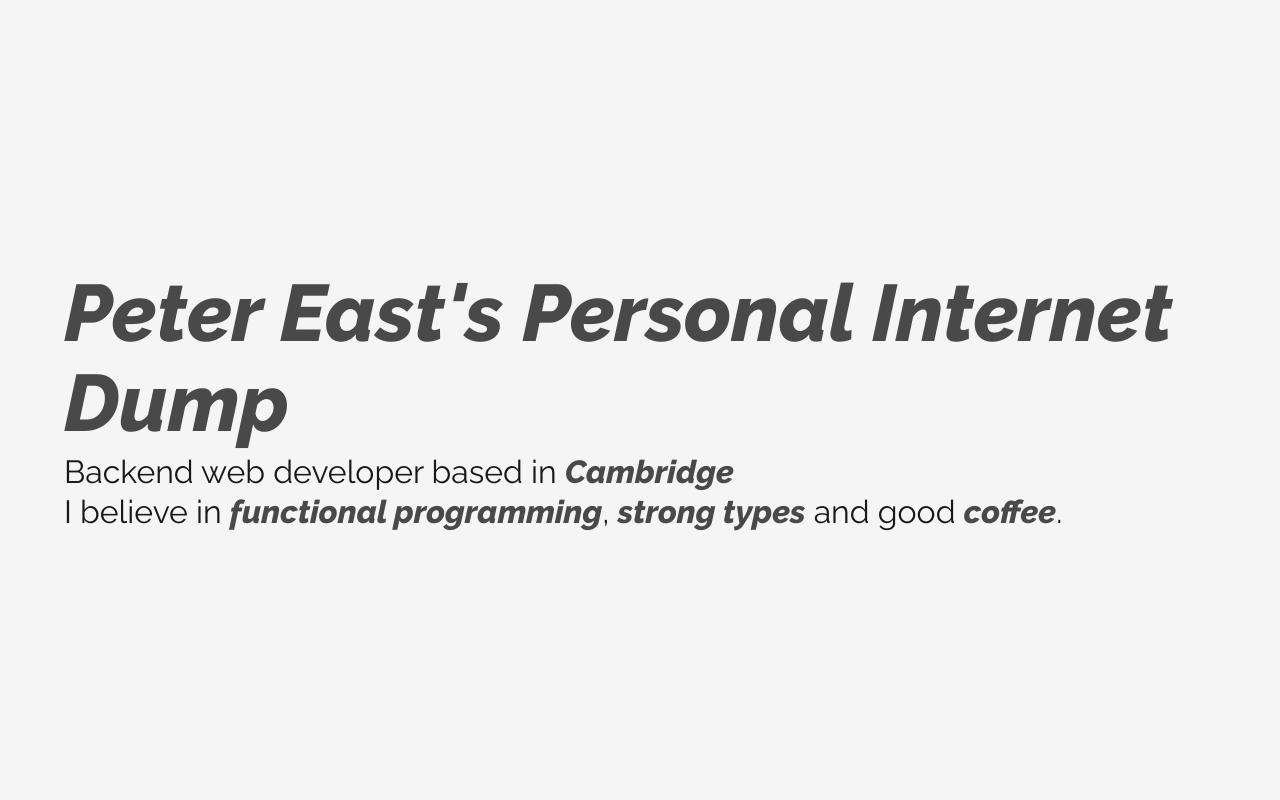
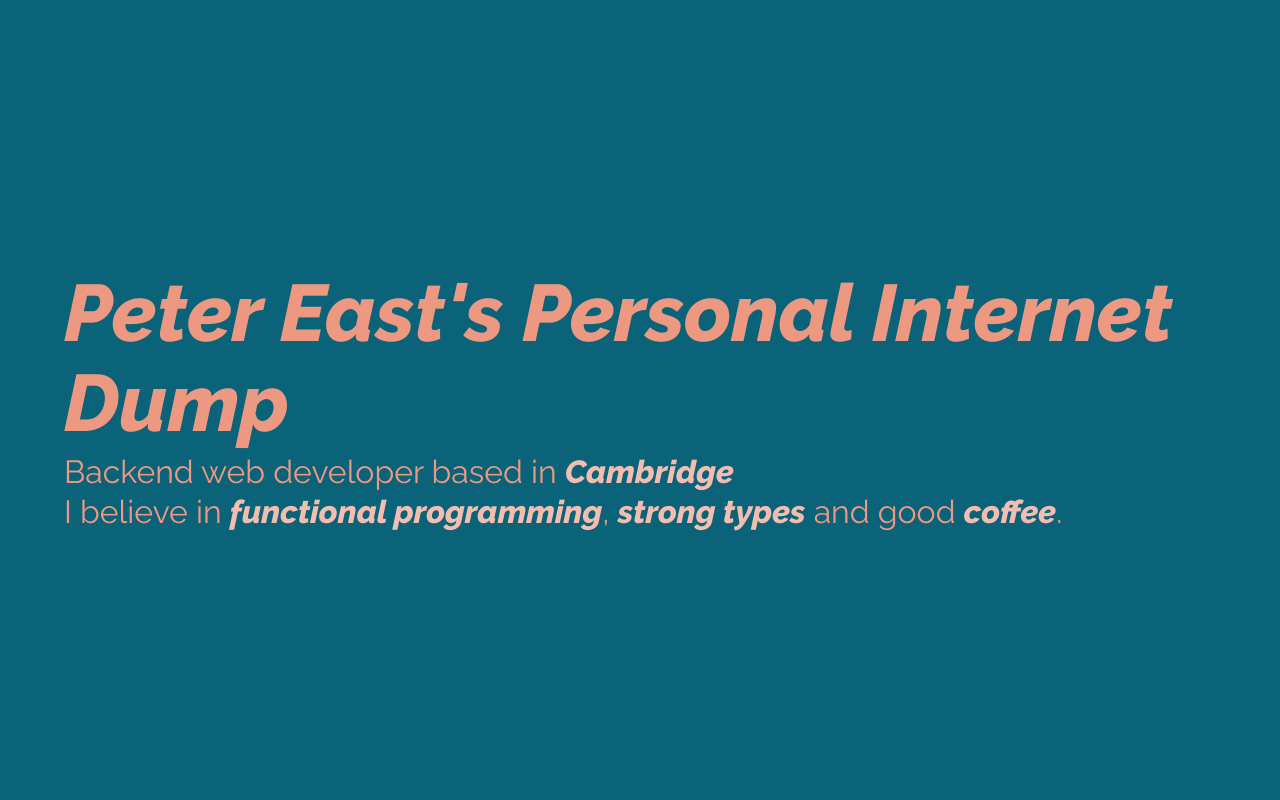
Before and after one commit to petereast/petereast.github.io, a React (Create React App) app: page / in a window 1280 px wide. Shown: the top 800 px of the page. Built offline with nearby package versions, Linux system fonts and the light colour scheme.

Commit message:
Add colours and remove stupid scrolling thing

```diff
--- a/src/App.tsx
+++ b/src/App.tsx
@@ -12,8 +12,8 @@ class App extends Component {
         </Helmet>
         <div className="hero is-light is-fullheight">
           <div className="hero-body">
-            <div className="container" style={{position: "fixed", left: "5%"}}>
-              <h1 className="title">Peter East's Personal Internet Dump</h1>
+            <div className="container">
+              <h1 className="title is-light">Peter East's Personal Internet Dump</h1>
               <h2 className="subtitle is-size-3">
                 Backend web developer based in <strong>Cambridge</strong>
                 <br/>
@@ -22,7 +22,7 @@ class App extends Component {
             </div>
           </div>
         </div>
-        <div className="section">
+        <div className="section section--bottom-half">
           <div className="container section has-background-white">
             <h1 className="title is-size-3">Contact me in some places:</h1>
             <div className="columns">
--- a/src/style/index.scss
+++ b/src/style/index.scss
@@ -1,4 +1,7 @@
 @import url('https://fonts.googleapis.com/css?family=Raleway:400,400i,800i');
+
+$light: #0b637a;
+
 @import '~bulma/bulma';
 
 @keyframes fadeIn {
@@ -12,6 +15,7 @@
 
 h1, h2{
   font-family: 'Raleway', sans-serif;
+  color: #ed9982 !important;
 }
 
 body {
@@ -27,6 +31,7 @@ h1 {
 strong {
   font-style: italic !important;
   font-weight: 800 !important;
+  color: lighten(#ed9982, 10%)!important;
 }
 
 div.shade {
@@ -57,3 +62,8 @@ div.contactCard {
   background: white;
   border-radius: 6px;
 }
+
+div.section--bottom-half {
+  color: black !important;
+
+}
```
